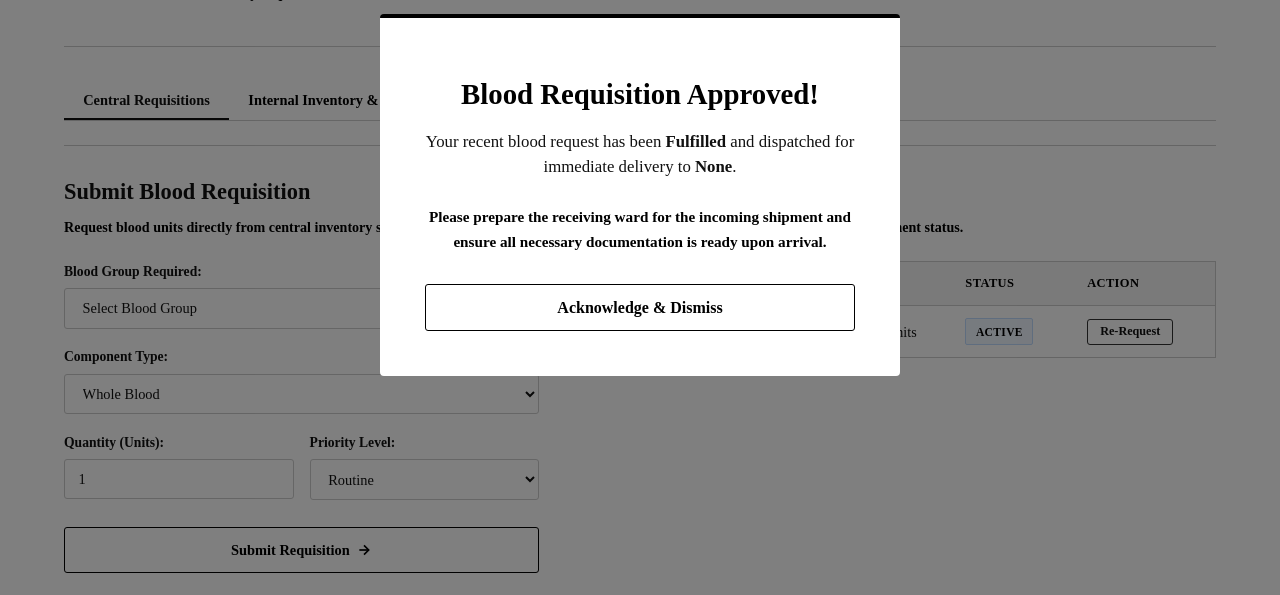
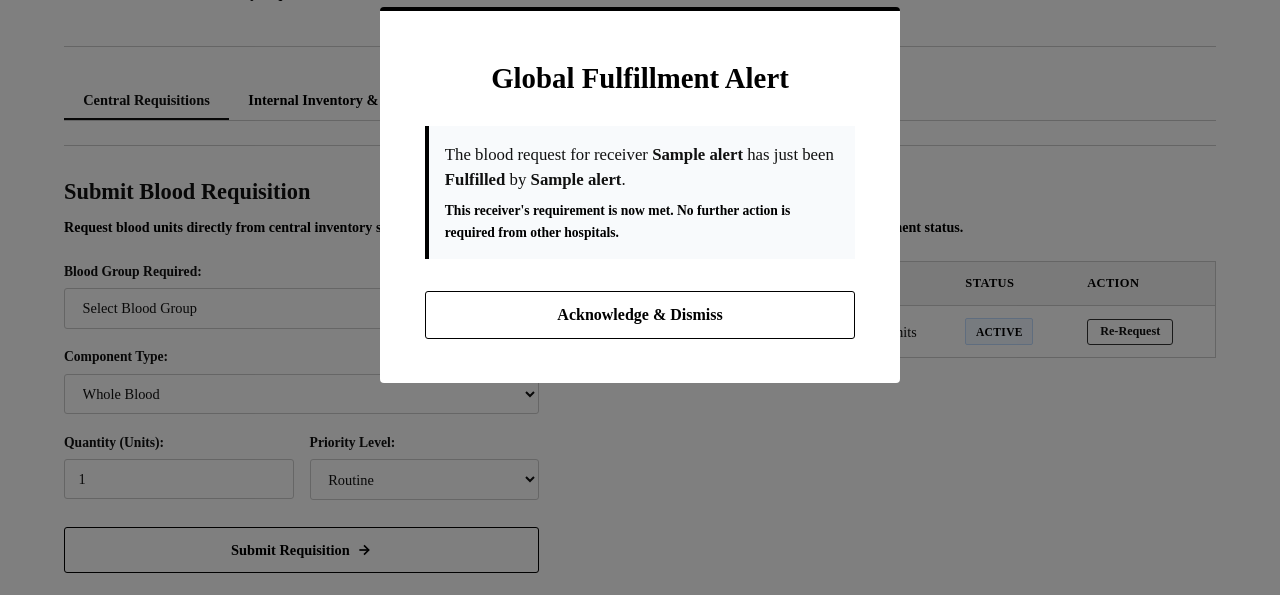
Before and after one commit to Shravya317/blood-bank-management-system, a Flask app: template templates/hospital_dashboard.html in a window 1280 px wide. Shown: the part 205-800 px from the top of the page. Run offline with Flask 3, Linux system fonts and the light colour scheme; the template is opened without the code that fills it: most values are stand-ins (such as "Sample title", 1, 10 or a date in 2020).

Commit message:
Enhance popup modal to broadcast global patient fulfillments to all hospitals

```diff
--- a/templates/hospital_dashboard.html
+++ b/templates/hospital_dashboard.html
@@ -33,15 +33,39 @@
 
 
 {% if new_fulfilled_alerts %}
-<div id="fulfilledModal" style="position: fixed; top: 0; left: 0; width: 100%; height: 100%; background: rgba(0, 0, 0, 0.5); ; display: flex; justify-content: center; align-items: center; z-index: 1000; animation: fadeIn 0.3s ease-out;">
-    <div style="background: #ffffff; border-radius: 4px; padding: 2.8rem; max-width: 520px; text-align: center; box-shadow: none; border-top: 4px solid var(--primary-color);">
-        <div style="font-size: 3.5rem; margin-bottom: 0.5rem;"></div>
-        <h2 style="color: var(--success-color); font-size: 1.8rem; margin-bottom: 0.75rem;">Blood Requisition Approved!</h2>
-        <p style="font-size: 1.05rem; color: #111111; margin-bottom: 1.85rem; line-height: 1.5;">
-            Your recent blood request has been <strong>Fulfilled</strong> and dispatched for immediate delivery to <strong>{{ session.get('user_name') }}</strong>.<br><br>
-            <span style="font-size: 0.95rem; color: #000000; font-weight: bold;">Please prepare the receiving ward for the incoming shipment and ensure all necessary documentation is ready upon arrival.</span>
-        </p>
-        <button onclick="document.getElementById('fulfilledModal').style.display='none'" class="btn btn-primary" style="  padding: 0.85rem 2.25rem; font-size: 1rem; width: 100%;">
+<div id="fulfilledModal" style="position: fixed; top: 0; left: 0; width: 100%; height: 100%; background: rgba(0, 0, 0, 0.5); display: flex; justify-content: center; align-items: center; z-index: 1000; animation: fadeIn 0.3s ease-out;">
+    <div style="background: #ffffff; border-radius: 4px; padding: 2.8rem; max-width: 520px; text-align: center; box-shadow: none; border-top: 4px solid var(--primary-color); max-height: 90vh; overflow-y: auto;">
+        <h2 style="color: var(--success-color); font-size: 1.8rem; margin-bottom: 1.5rem;">Global Fulfillment Alert</h2>
+
+        {% for alert in new_fulfilled_alerts %}
+            {% if alert.Patient_Name %}
+                <div style="background: #f8fafc; border-left: 4px solid var(--primary-color); padding: 1rem; margin-bottom: 1rem; text-align: left;">
+                    <p style="font-size: 1.05rem; color: #111111; margin: 0; line-height: 1.5;">
+                        The blood request for receiver <strong>{{ alert.Patient_Name }}</strong> has just been <strong>Fulfilled</strong> by <strong>{{ alert.Hospital_Name }}</strong>.
+                    </p>
+                    <p style="font-size: 0.85rem; color: #000000; font-weight: bold; margin: 0.5rem 0 0 0;">
+                        This receiver's requirement is now met. No further action is required from other hospitals.
+                    </p>
+                </div>
+            {% elif alert.Hospital_Name == session.get('user_name') %}
+                <div style="background: #f8fafc; border-left: 4px solid var(--success-color); padding: 1rem; margin-bottom: 1rem; text-align: left;">
+                    <p style="font-size: 1.05rem; color: #111111; margin: 0; line-height: 1.5;">
+                        Your recent blood stock request has been <strong>Fulfilled</strong> and dispatched for immediate delivery to <strong>{{ session.get('user_name') }}</strong>.
+                    </p>
+                    <p style="font-size: 0.85rem; color: #000000; font-weight: bold; margin: 0.5rem 0 0 0;">
+                        Please prepare the receiving ward for the incoming shipment.
+                    </p>
+                </div>
+            {% else %}
+                <div style="background: #f8fafc; border-left: 4px solid #6c757d; padding: 1rem; margin-bottom: 1rem; text-align: left;">
+                    <p style="font-size: 1.05rem; color: #111111; margin: 0; line-height: 1.5;">
+                        Central Blood Bank has <strong>Fulfilled</strong> a routine stock request for <strong>{{ alert.Hospital_Name }}</strong>.
+                    </p>
+                </div>
+            {% endif %}
+        {% endfor %}
+
+        <button onclick="document.getElementById('fulfilledModal').style.display='none'" class="btn btn-primary" style="margin-top: 1rem; padding: 0.85rem 2.25rem; font-size: 1rem; width: 100%;">
             Acknowledge & Dismiss
         </button>
     </div>
```
Also changed, not shown: routes/hospital.py (+8 -6 lines).
